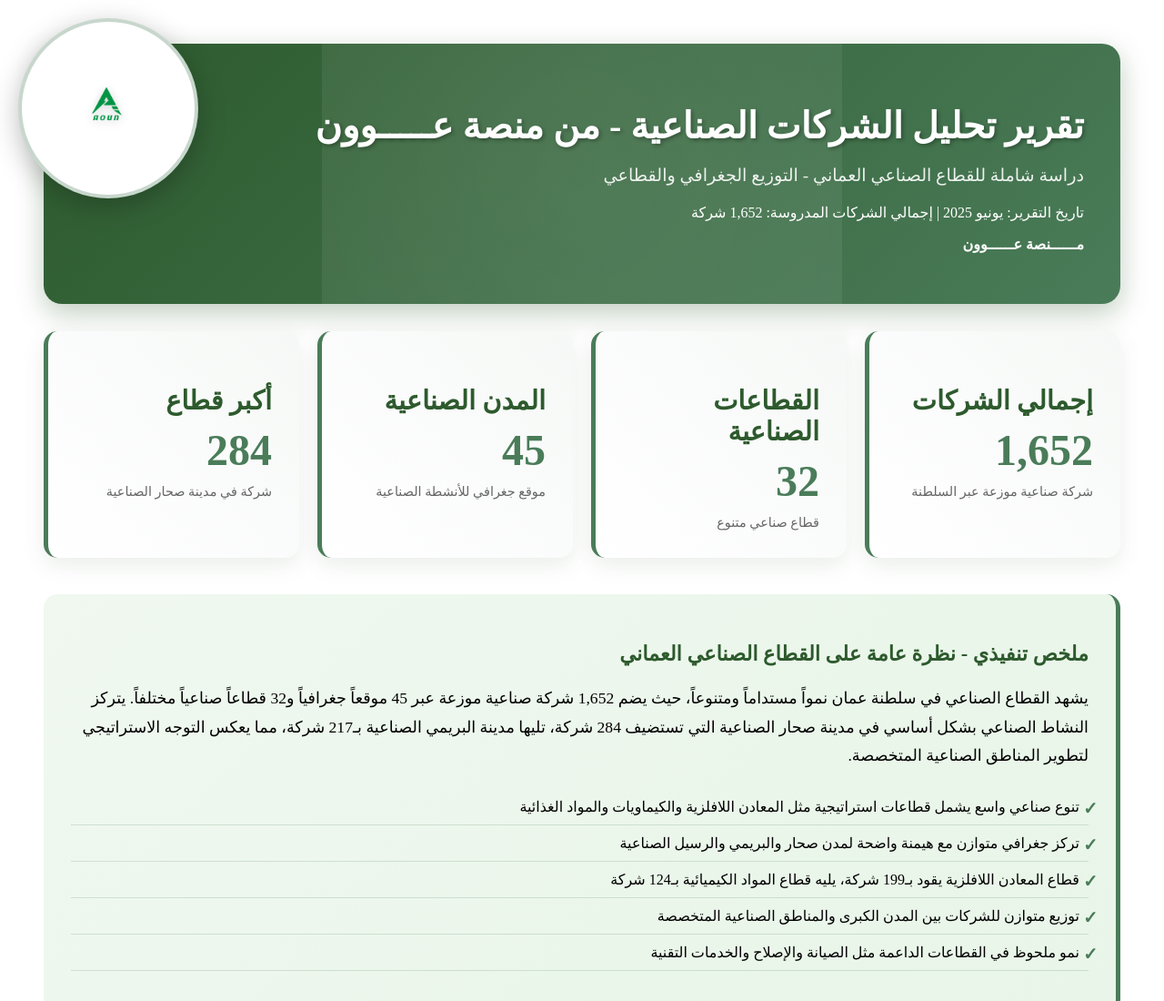
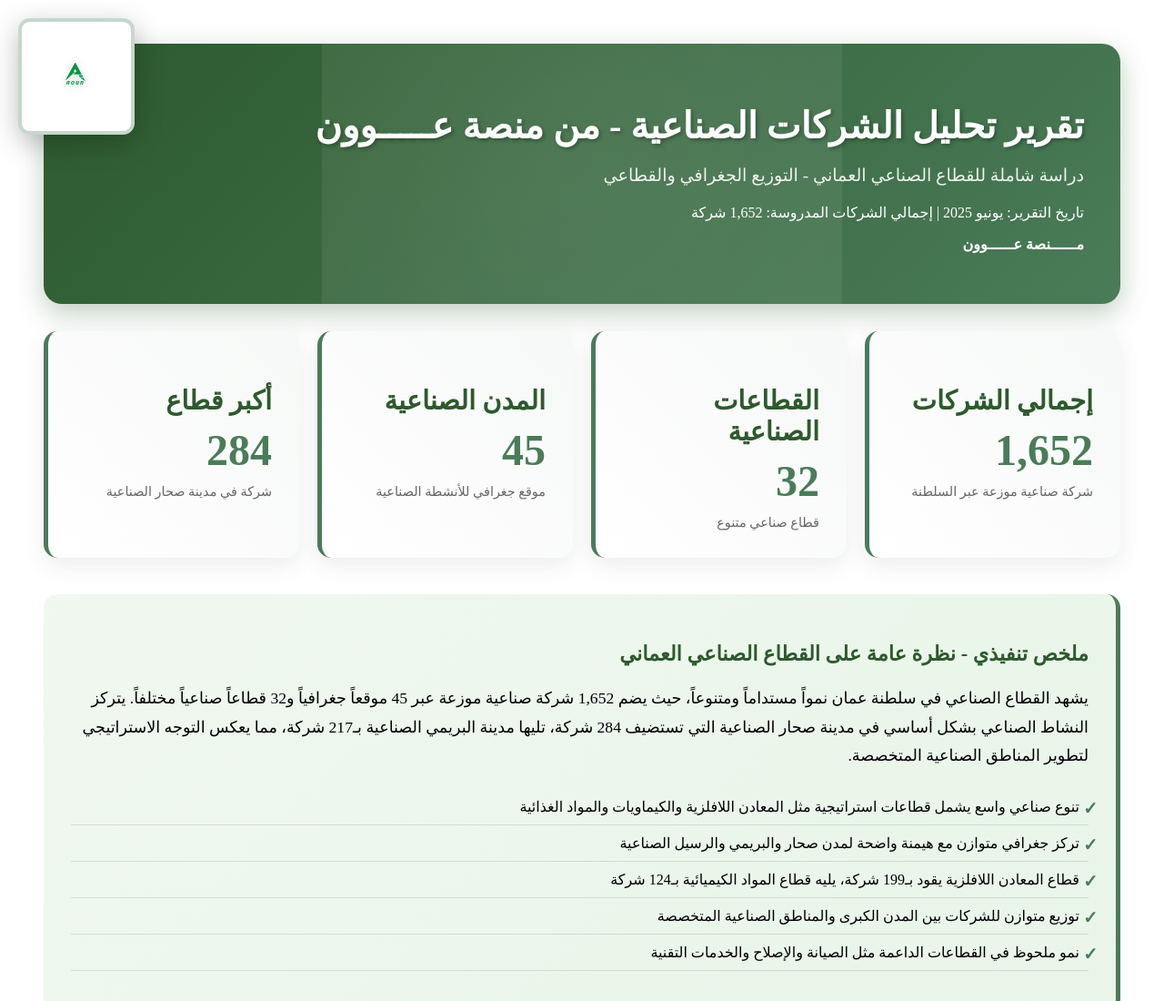
Before and after one commit to emansal2/AOUNDATA, a plain HTML site: page index.html in a window 1280 px wide. Shown: the top 1100 px of the page at 91% size. Drawn offline with nearby package versions, Linux system fonts and the light colour scheme; animation ran at ten frames a second.

Commit message:
Update style.css

```diff
--- a/style.css
+++ b/style.css
@@ -2,11 +2,11 @@
   position: fixed;
   top: 20px;
   left: 20px;
-  width: 150px;
-  height: 150px;
+  width: 100px;
+  height: 100px;
   background-color: #ffffff;
-  border-radius: 50%;
-  padding: 20px;
+  border-radius: 10%;
+  padding: 10px;
   box-shadow: 0 8px 30px rgba(0, 0, 0, 0.25);
   border: 4px solid rgba(74, 124, 89, 0.3);
   z-index: 1000;
```
